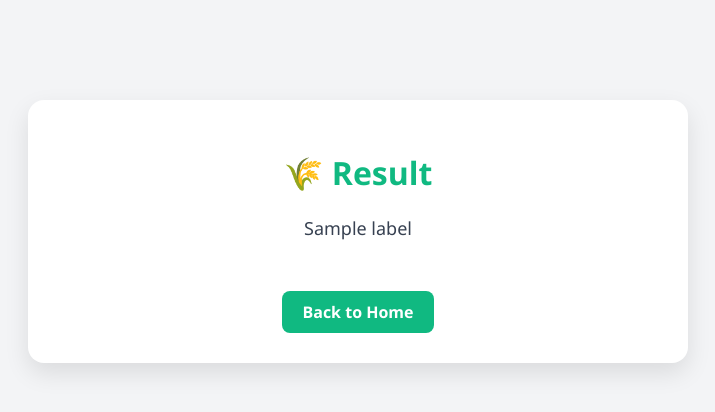
After one commit to snark-coder/agriverde, a Flask app: template templates/result_soil.html in a window 1280 px wide. The commit adds this page. Shown: the top 412 px of the page, without its empty margins (282-997 px from the left). Run offline with Flask 3, Linux system fonts and the light colour scheme; the template is opened without the code that fills it: most values are stand-ins (such as "Sample title", 1, 10 or a date in 2020); parts of the project's set-up code (start-up, migrations or seed data) failed here and were passed over.

Commit message:
soil health prediction based on given inputs.

```diff
--- a/app.py
+++ b/app.py
@@ -1,23 +1,19 @@
 from flask import Flask, render_template, request
 import pickle
 import pandas as pd
+import joblib
+import numpy as np
 
-# Suggested intercropping pairs
-intercropping_pairs = {
-    "maize": ["cowpea", "soybean", "groundnut"],
-    "sorghum": ["pigeonpea", "mungbean"],
-    "cotton": ["soybean", "black gram"],
-    "sugarcane": ["onion", "garlic"],
-    "millets": ["legumes", "pulses"],
-    "wheat": ["mustard", "gram"],
-    "rice": ["sesame", "pulses"],
-    "sunflower": ["cowpea", "mungbean"],
-}
+soil_model = joblib.load('soil_health_model.pkl')
+label_encoder = joblib.load('label_encoder.pkl')
+
+
+
 
 
 # Load model once
 with open("rotation_model.pkl", "rb") as f:
-    model, le_crop, le_soil, le_season, le_target = pickle.load(f)
+    rotation_model, le_crop, le_soil, le_season, le_target = pickle.load(f)
 
 app = Flask(__name__)
 
@@ -129,7 +125,7 @@ def rotation_result():
         "season": [le_season.transform([season])[0]]
     })
 
-    pred = model.predict(input_df)[0]
+    pred = rotation_model.predict(input_df)[0]
     recommendation = le_target.inverse_transform([pred])[0]
 
     message = f"🧠 Based on your input, our model recommends: {recommendation.title()}"
@@ -137,6 +133,34 @@ def rotation_result():
 
     return render_template("result.html", message=message)
 
+@app.route('/predict_soil_health', methods=['POST'])
+def predict_soil_health():
+    try:
+        # Get form data
+        pH = float(request.form['ph'])
+        om = float(request.form['om'])
+        n = float(request.form['n'])
+        p = float(request.form['p'])
+        k = float(request.form['k'])
+
+        # Create input array
+        features = np.array([[pH, om, n, p, k]])
+
+        # Predict
+        prediction = soil_model.predict(features)
+        label = label_encoder.inverse_transform(prediction)[0]
+
+        return render_template('result_soil.html', label=label)
+
+    except Exception as e:
+        return f"Error: {e}"
+
+    @app.route('/soil-form')
+    def soil_form():
+        return render_template('soil_form.html')
+
+
+
 
 
 if __name__ == "__main__":
--- /dev/null
+++ b/templates/result_soil.html
@@ -0,0 +1,62 @@
+<!DOCTYPE html>
+<html lang="en">
+<head>
+    <meta charset="UTF-8">
+    <title>Result</title>
+    <style>
+        body {
+            background: #f3f4f6;
+            font-family: 'Segoe UI', Tahoma, Geneva, Verdana, sans-serif;
+            margin: 0;
+            padding: 0;
+        }
+
+        .container {
+            max-width: 600px;
+            margin: 100px auto;
+            background: white;
+            padding: 30px;
+            border-radius: 16px;
+            box-shadow: 0 10px 25px rgba(0, 0, 0, 0.1);
+            text-align: center;
+        }
+
+        h1 {
+            color: #10b981;
+            font-size: 32px;
+            margin-bottom: 20px;
+        }
+
+        p {
+            font-size: 18px;
+            color: #374151;
+            line-height: 1.6;
+        }
+
+        .btn {
+            display: inline-block;
+            margin-top: 30px;
+            padding: 10px 20px;
+            background-color: #10b981;
+            color: white;
+            border: none;
+            border-radius: 8px;
+            text-decoration: none;
+            font-weight: bold;
+            transition: background 0.3s ease;
+        }
+
+        .btn:hover {
+            background-color: #059669;
+        }
+    </style>
+</head>
+<body>
+    <div class="container">
+        <h1>🌾 Result</h1>
+        <p>{{ label }}</p>
+
+        <a class="btn" href="/">Back to Home</a>
+    </div>
+</body>
+</html>
```
Also changed, not shown: templates/soil.html (+15 -20 lines), train_crop_data.py (+56 -22 lines), training_soil_data.py (added), 3 other files.
